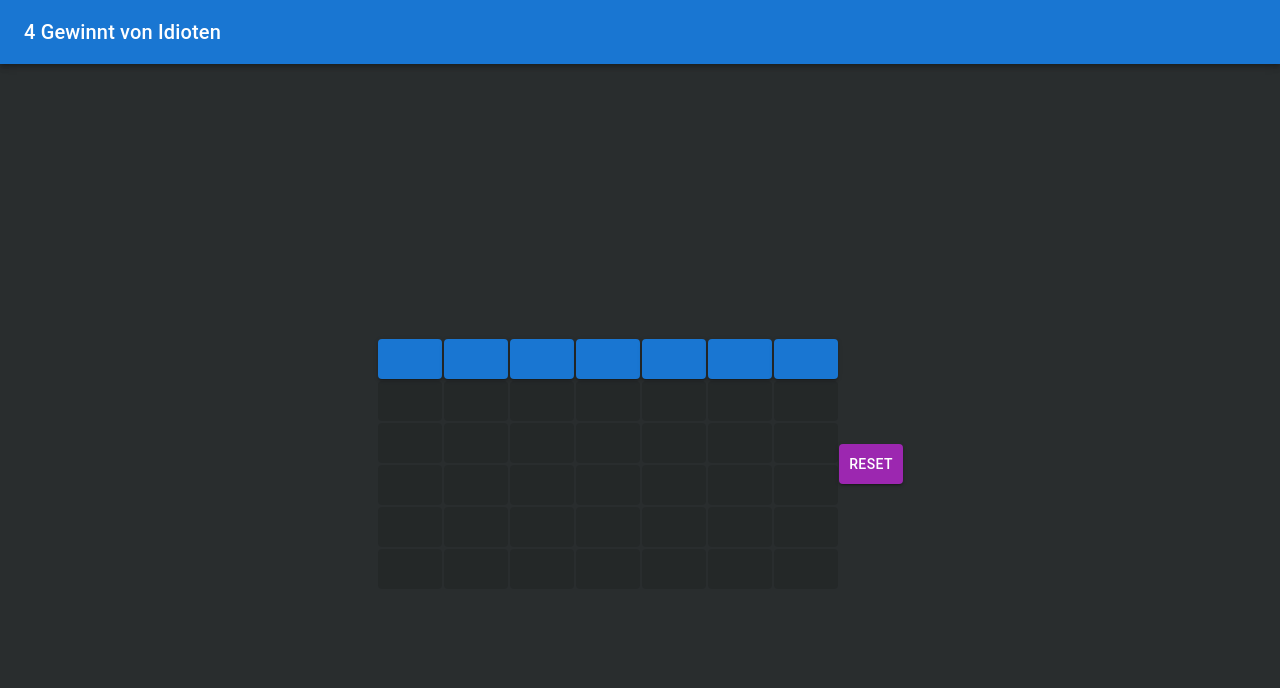
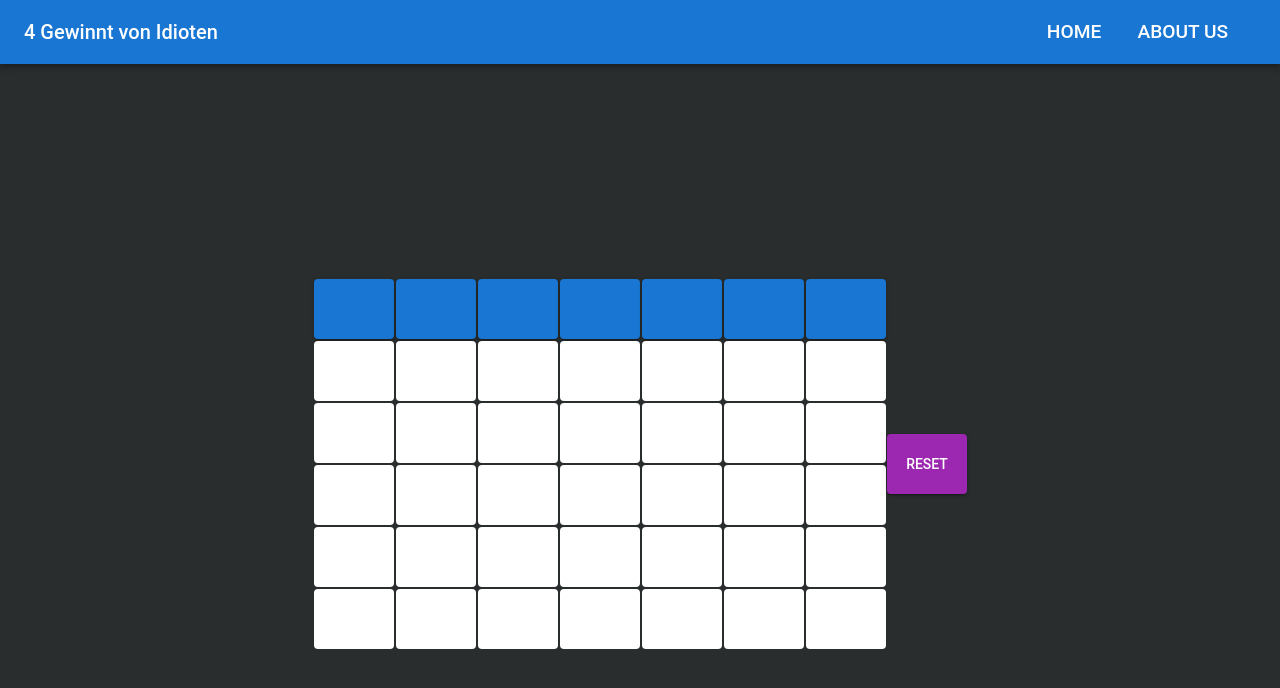
Before and after one commit to JonathanWDR/moderne-webentwicklung, a React (Create React App) app in the folder se_projekt/: page / in a window 1280 px wide. Shown: the top 688 px of the page. Built offline with nearby package versions, Linux system fonts and the light colour scheme.

Commit message:
Flo Design

```diff
--- a/se_projekt/public/index.html
+++ b/se_projekt/public/index.html
@@ -19,6 +19,7 @@
       Notice the use of %PUBLIC_URL% in the tags above.
       It will be replaced with the URL of the `public` folder during the build.
       Only files inside the `public` folder can be referenced from the HTML.
+
       Unlike "/favicon.ico" or "favicon.ico", "%PUBLIC_URL%/favicon.ico" will
       work correctly both with client-side routing and a non-root public URL.
       Learn how to configure a non-root public URL by running `npm run build`.
@@ -31,8 +32,10 @@
     <!--
       This HTML file is a template.
       If you open it directly in the browser, you will see an empty page.
+
       You can add webfonts, meta tags, or analytics to this file.
       The build step will place the bundled scripts into the <body> tag.
+
       To begin the development, run `npm start` or `yarn start`.
       To create a production bundle, use `npm run build` or `yarn build`.
     -->
--- a/se_projekt/src/App.tsx
+++ b/se_projekt/src/App.tsx
@@ -166,7 +166,13 @@ const Item = styled(Paper)(({ theme }) => ({
   color: theme.palette.text.secondary,
 }));
 
-const defaultTheme = createTheme();
+const schriftArt = 'Roboto, sans-serif';
+
+const defaultTheme = createTheme({
+  typography: {
+    fontFamily: schriftArt,
+  },
+});
 
 function App() {
   const [gamefield, setGamefield] = useState([
@@ -179,8 +185,13 @@ function App() {
   ]);
 
   const buttonStyle = {
-    width: '40px', // Ändere die Breite nach Bedarf
-    height: '40px', // Ändere die Höhe nach Bedarf
+    width: '80px', // Ändere die Breite nach Bedarf
+    height: '60px', // Ändere die Höhe nach Bedarf
+    backgroundColor: 'white',
+  };
+  const buttonStyle1 = {
+    width: '80px', // Ändere die Breite nach Bedarf
+    height: '60px', // Ändere die Höhe nach Bedarf
   };
 
  function setGamefieldAndWinnerStatus() {
@@ -253,9 +264,34 @@ function App() {
       <ThemeProvider theme={defaultTheme}>
         <AppBar position="relative">
           <Toolbar>
-          <Typography variant="h6" color="inherit" noWrap>
+            <Typography variant="h6" color="inherit" noWrap flex={1} style={{ fontFamily: schriftArt }}>
               4 Gewinnt von Idioten
             </Typography>
+
+            <Button
+                component="a" // 'a' für Anchor-Element
+                href="https://webdesign.thepic.de" // Ersetze dies durch die tatsächliche Website-URL
+                target="_blank" // Öffnet den Link in einem neuen Tab
+                rel="noopener noreferrer" // Empfohlene Sicherheitspraxis für externe Links
+                variant="text" // Du kannst 'contained' oder 'outlined' verwenden, je nach Bedarf
+                color="inherit" // Vererbt die Farbe von der umgebenden Komponente (AppBar)
+                style={{ marginRight: '20px', fontSize: '1.2rem', fontFamily: schriftArt}}
+            >
+              Home
+            </Button>
+
+            <Button
+                component="a" // 'a' für Anchor-Element
+                href="https://webdesign.thepic.de" // Ersetze dies durch die tatsächliche Website-URL
+                target="_blank" // Öffnet den Link in einem neuen Tab
+                rel="noopener noreferrer" // Empfohlene Sicherheitspraxis für externe Links
+                variant="text" // Du kannst 'contained' oder 'outlined' verwenden, je nach Bedarf
+                color="inherit" // Vererbt die Farbe von der umgebenden Komponente (AppBar)
+                style={{ marginRight: '20px', fontSize: '1.2rem', fontFamily: schriftArt}}
+            >
+              About us
+            </Button>
+
           </Toolbar>
         </AppBar>
 
@@ -275,7 +311,7 @@ function App() {
                     variant="contained"
                     color="primary"
                     onClick={() => addCoinCol(colIndex)}
-                    style={buttonStyle}
+                    style={buttonStyle1}
                   >
                     {cell}
                   </Button> : <Button
@@ -297,7 +333,7 @@ function App() {
           color="secondary"
           variant="contained"
           onClick={() => setGamefieldAndWinnerStatus()}
-          style={buttonStyle}
+          style={buttonStyle1}
         >
           Reset
         </Button>
```
Also changed, not shown: se_projekt/public/manifest.json. Lines whose indentation alone changed are shown as unchanged.
